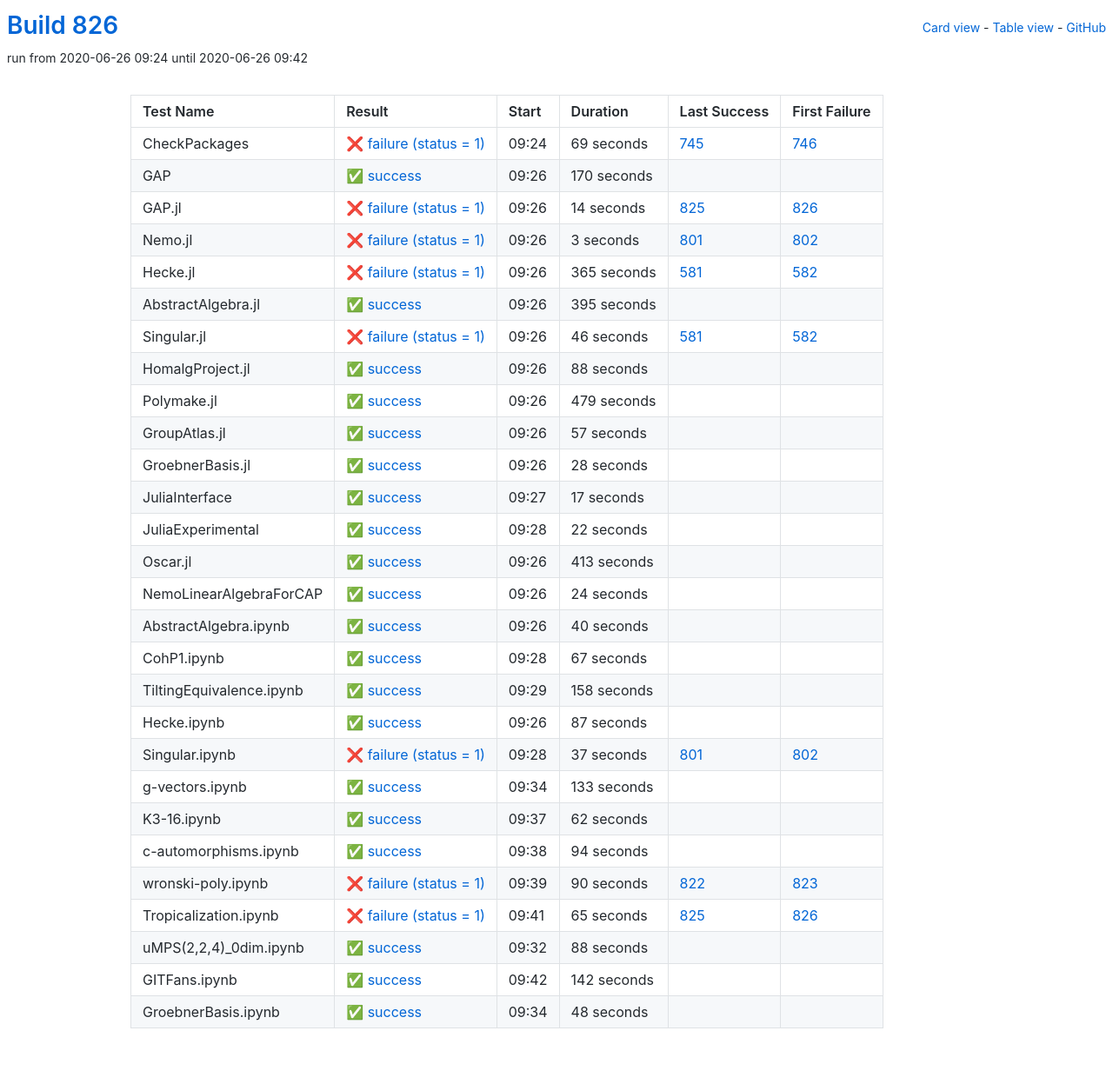
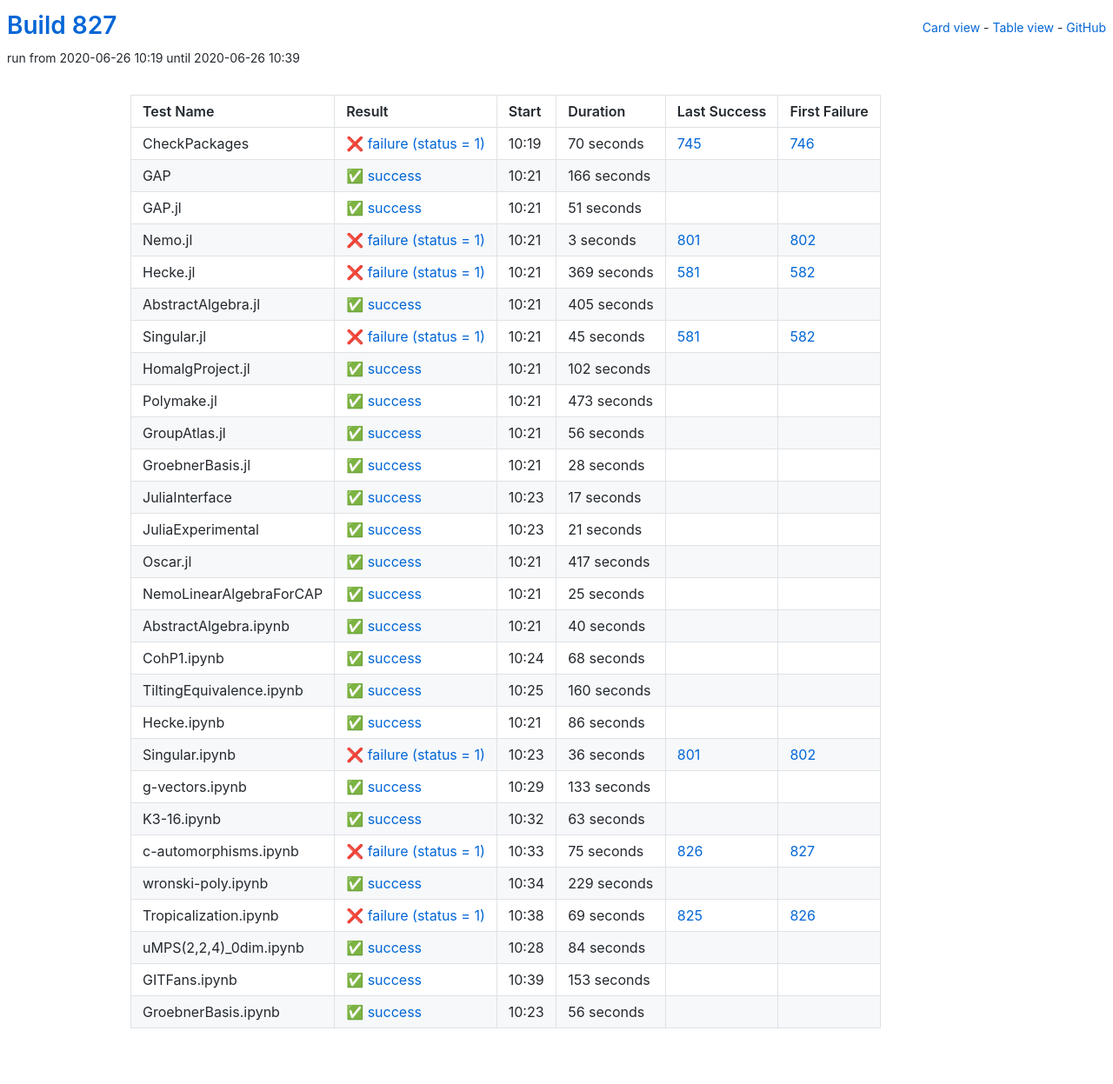
Before and after one commit to oscar-system/oscar-ci-status-1.4, a Jekyll site: the page built from table.html, in a window 1280 px wide. Shown: the whole page at 87% size. Built offline with Jekyll 4.4.1, drawn with Linux system fonts in a browser that asks for light colours.

Commit message:
Build #827

```diff
--- a/_data/ci.yml
+++ b/_data/ci.yml
@@ -1,6 +1,6 @@
 ---
-build: 826
-build_url: https://oscarci.mathematik.uni-kl.de/job/oscar-julia-1.4/826/
+build: 827
+build_url: https://oscarci.mathematik.uni-kl.de/job/oscar-julia-1.4/827/
 job: oscar-julia-1.4
 organization: oscar-system
 repo: oscar-ci-status-1.4
@@ -8,44 +8,44 @@ repourl: https://github.com/oscar-system/oscar-ci-status-1.4
 tests:
 - name: CheckPackages
   id: checkpackages
-  log: https://oscarci.mathematik.uni-kl.de/job/oscar-julia-1.4/826/artifact/logs/build-826/CheckPackages.log
-  start: 2020-06-26 09:24
+  log: https://oscarci.mathematik.uni-kl.de/job/oscar-julia-1.4/827/artifact/logs/build-827/CheckPackages.log
+  start: 2020-06-26 10:19
   success: false
   exitcode: 1
   status: failure
-  duration: 69
+  duration: 70
   last_success: 745
   last_success_url: https://oscarci.mathematik.uni-kl.de/job/oscar-julia-1.4/745/
   first_failure: 746
   first_failure_url: https://oscarci.mathematik.uni-kl.de/job/oscar-julia-1.4/746/
 - name: GAP
   id: gap
-  log: https://oscarci.mathematik.uni-kl.de/job/oscar-julia-1.4/826/artifact/logs/build-826/GAP.log
-  start: 2020-06-26 09:26
+  log: https://oscarci.mathematik.uni-kl.de/job/oscar-julia-1.4/827/artifact/logs/build-827/GAP.log
+  start: 2020-06-26 10:21
   success: true
   exitcode: 0
   status: success
-  duration: 170
+  duration: 166
   last_success: false
   last_success_url:
   first_failure: false
   first_failure_url:
 - name: GAP.jl
   id: gap-jl
-  log: https://oscarci.mathematik.uni-kl.de/job/oscar-julia-1.4/826/artifact/logs/build-826/GAP.jl.log
-  start: 2020-06-26 09:26
-  success: false
-  exitcode: 1
-  status: failure
-  duration: 14
-  last_success: 825
-  last_success_url: https://oscarci.mathematik.uni-kl.de/job/oscar-julia-1.4/825/
-  first_failure: 826
-  first_failure_url: https://oscarci.mathematik.uni-kl.de/job/oscar-julia-1.4/826/
+  log: https://oscarci.mathematik.uni-kl.de/job/oscar-julia-1.4/827/artifact/logs/build-827/GAP.jl.log
+  start: 2020-06-26 10:21
+  success: true
+  exitcode: 0
+  status: success
+  duration: 51
+  last_success: false
+  last_success_url:
+  first_failure: false
+  first_failure_url:
 - name: Nemo.jl
   id: nemo-jl
-  log: https://oscarci.mathematik.uni-kl.de/job/oscar-julia-1.4/826/artifact/logs/build-826/Nemo.jl.log
-  start: 2020-06-26 09:26
+  log: https://oscarci.mathematik.uni-kl.de/job/oscar-julia-1.4/827/artifact/logs/build-827/Nemo.jl.log
+  start: 2020-06-26 10:21
   success: false
   exitcode: 1
   status: failure
@@ -56,80 +56,80 @@ tests:
   first_failure_url: https://oscarci.mathematik.uni-kl.de/job/oscar-julia-1.4/802/
 - name: Hecke.jl
   id: hecke-jl
-  log: https://oscarci.mathematik.uni-kl.de/job/oscar-julia-1.4/826/artifact/logs/build-826/Hecke.jl.log
-  start: 2020-06-26 09:26
+  log: https://oscarci.mathematik.uni-kl.de/job/oscar-julia-1.4/827/artifact/logs/build-827/Hecke.jl.log
+  start: 2020-06-26 10:21
   success: false
   exitcode: 1
   status: failure
-  duration: 365
+  duration: 369
   last_success: 581
   last_success_url: https://oscarci.mathematik.uni-kl.de/job/oscar-julia-1.4/581/
   first_failure: 582
   first_failure_url: https://oscarci.mathematik.uni-kl.de/job/oscar-julia-1.4/582/
 - name: AbstractAlgebra.jl
   id: abstractalgebra-jl
-  log: https://oscarci.mathematik.uni-kl.de/job/oscar-julia-1.4/826/artifact/logs/build-826/AbstractAlgebra.jl.log
-  start: 2020-06-26 09:26
+  log: https://oscarci.mathematik.uni-kl.de/job/oscar-julia-1.4/827/artifact/logs/build-827/AbstractAlgebra.jl.log
+  start: 2020-06-26 10:21
   success: true
   exitcode: 0
   status: success
-  duration: 395
+  duration: 405
   last_success: false
   last_success_url:
   first_failure: false
   first_failure_url:
 - name: Singular.jl
   id: singular-jl
-  log: https://oscarci.mathematik.uni-kl.de/job/oscar-julia-1.4/826/artifact/logs/build-826/Singular.jl.log
-  start: 2020-06-26 09:26
+  log: https://oscarci.mathematik.uni-kl.de/job/oscar-julia-1.4/827/artifact/logs/build-827/Singular.jl.log
+  start: 2020-06-26 10:21
   success: false
   exitcode: 1
   status: failure
-  duration: 46
+  duration: 45
   last_success: 581
   last_success_url: https://oscarci.mathematik.uni-kl.de/job/oscar-julia-1.4/581/
   first_failure: 582
   first_failure_url: https://oscarci.mathematik.uni-kl.de/job/oscar-julia-1.4/582/
 - name: HomalgProject.jl
   id: homalgproject-jl
-  log: https://oscarci.mathematik.uni-kl.de/job/oscar-julia-1.4/826/artifact/logs/build-826/HomalgProject.jl.log
-  start: 2020-06-26 09:26
+  log: https://oscarci.mathematik.uni-kl.de/job/oscar-julia-1.4/827/artifact/logs/build-827/HomalgProject.jl.log
+  start: 2020-06-26 10:21
   success: true
   exitcode: 0
   status: success
-  duration: 88
+  duration: 102
   last_success: false
   last_success_url:
   first_failure: false
   first_failure_url:
 - name: Polymake.jl
   id: polymake-jl
-  log: https://oscarci.mathematik.uni-kl.de/job/oscar-julia-1.4/826/artifact/logs/build-826/Polymake.jl.log
-  start: 2020-06-26 09:26
+  log: https://oscarci.mathematik.uni-kl.de/job/oscar-julia-1.4/827/artifact/logs/build-827/Polymake.jl.log
+  start: 2020-06-26 10:21
   success: true
   exitcode: 0
   status: success
-  duration: 479
+  duration: 473
   last_success: false
   last_success_url:
   first_failure: false
   first_failure_url:
 - name: GroupAtlas.jl
   id: groupatlas-jl
-  log: https://oscarci.mathematik.uni-kl.de/job/oscar-julia-1.4/826/artifact/logs/build-826/GroupAtlas.jl.log
-  start: 2020-06-26 09:26
+  log: https://oscarci.mathematik.uni-kl.de/job/oscar-julia-1.4/827/artifact/logs/build-827/GroupAtlas.jl.log
+  start: 2020-06-26 10:21
   success: true
   exitcode: 0
   status: success
-  duration: 57
+  duration: 56
   last_success: false
   last_success_url:
   first_failure: false
   first_failure_url:
 - name: GroebnerBasis.jl
   id: groebnerbasis-jl
-  log: https://oscarci.mathematik.uni-kl.de/job/oscar-julia-1.4/826/artifact/logs/build-826/GroebnerBasis.jl.log
-  start: 2020-06-26 09:26
+  log: https://oscarci.mathematik.uni-kl.de/job/oscar-julia-1.4/827/artifact/logs/build-827/GroebnerBasis.jl.log
+  start: 2020-06-26 10:21
   success: true
   exitcode: 0
   status: success
@@ -140,8 +140,8 @@ tests:
   first_failure_url:
 - name: JuliaInterface
   id: juliainterface
-  log: https://oscarci.mathematik.uni-kl.de/job/oscar-julia-1.4/826/artifact/logs/build-826/JuliaInterface.log
-  start: 2020-06-26 09:27
+  log: https://oscarci.mathematik.uni-kl.de/job/oscar-julia-1.4/827/artifact/logs/build-827/JuliaInterface.log
+  start: 2020-06-26 10:23
   success: true
   exitcode: 0
   status: success
@@ -152,44 +152,44 @@ tests:
   first_failure_url:
 - name: JuliaExperimental
   id: juliaexperimental
-  log: https://oscarci.mathematik.uni-kl.de/job/oscar-julia-1.4/826/artifact/logs/build-826/JuliaExperimental.log
-  start: 2020-06-26 09:28
+  log: https://oscarci.mathematik.uni-kl.de/job/oscar-julia-1.4/827/artifact/logs/build-827/JuliaExperimental.log
+  start: 2020-06-26 10:23
   success: true
   exitcode: 0
   status: success
-  duration: 22
+  duration: 21
   last_success: false
   last_success_url:
   first_failure: false
   first_failure_url:
 - name: Oscar.jl
   id: oscar-jl
-  log: https://oscarci.mathematik.uni-kl.de/job/oscar-julia-1.4/826/artifact/logs/build-826/Oscar.jl.log
-  start: 2020-06-26 09:26
+  log: https://oscarci.mathematik.uni-kl.de/job/oscar-julia-1.4/827/artifact/logs/build-827/Oscar.jl.log
+  start: 2020-06-26 10:21
   success: true
   exitcode: 0
   status: success
-  duration: 413
+  duration: 417
   last_success: false
   last_success_url:
   first_failure: false
   first_failure_url:
 - name: NemoLinearAlgebraForCAP
   id: nemolinearalgebraforcap
-  log: https://oscarci.mathematik.uni-kl.de/job/oscar-julia-1.4/826/artifact/logs/build-826/NemoLinearAlgebraForCAP.log
-  start: 2020-06-26 09:26
+  log: https://oscarci.mathematik.uni-kl.de/job/oscar-julia-1.4/827/artifact/logs/build-827/NemoLinearAlgebraForCAP.log
+  start: 2020-06-26 10:21
   success: true
   exitcode: 0
   status: success
-  duration: 24
+  duration: 25
   last_success: false
   last_success_url:
   first_failure: false
   first_failure_url:
 - name: AbstractAlgebra.ipynb
   id: abstractalgebra-ipynb
-  log: https://oscarci.mathematik.uni-kl.de/job/oscar-julia-1.4/826/artifact/logs/build-826/AbstractAlgebra.ipynb.log
-  start: 2020-06-26 09:26
+  log: https://oscarci.mathematik.uni-kl.de/job/oscar-julia-1.4/827/artifact/logs/build-827/AbstractAlgebra.ipynb.log
+  start: 2020-06-26 10:21
   success: true
   exitcode: 0
   status: success
@@ -200,56 +200,56 @@ tests:
   first_failure_url:
 - name: CohP1.ipynb
   id: cohp1-ipynb
-  log: https://oscarci.mathematik.uni-kl.de/job/oscar-julia-1.4/826/artifact/logs/build-826/CohP1.ipynb.log
-  start: 2020-06-26 09:28
+  log: https://oscarci.mathematik.uni-kl.de/job/oscar-julia-1.4/827/artifact/logs/build-827/CohP1.ipynb.log
+  start: 2020-06-26 10:24
   success: true
   exitcode: 0
   status: success
-  duration: 67
+  duration: 68
   last_success: false
   last_success_url:
   first_failure: false
   first_failure_url:
 - name: TiltingEquivalence.ipynb
   id: tiltingequivalence-ipynb
-  log: https://oscarci.mathematik.uni-kl.de/job/oscar-julia-1.4/826/artifact/logs/build-826/TiltingEquivalence.ipynb.log
-  start: 2020-06-26 09:29
+  log: https://oscarci.mathematik.uni-kl.de/job/oscar-julia-1.4/827/artifact/logs/build-827/TiltingEquivalence.ipynb.log
+  start: 2020-06-26 10:25
   success: true
   exitcode: 0
   status: success
-  duration: 158
+  duration: 160
   last_success: false
   last_success_url:
   first_failure: false
   first_failure_url:
 - name: Hecke.ipynb
   id: hecke-ipynb
-  log: https://oscarci.mathematik.uni-kl.de/job/oscar-julia-1.4/826/artifact/logs/build-826/Hecke.ipynb.log
-  start: 2020-06-26 09:26
+  log: https://oscarci.mathematik.uni-kl.de/job/oscar-julia-1.4/827/artifact/logs/build-827/Hecke.ipynb.log
+  start: 2020-06-26 10:21
   success: true
   exitcode: 0
   status: success
-  duration: 87
+  duration: 86
   last_success: false
   last_success_url:
   first_failure: false
   first_failure_url:
 - name: Singular.ipynb
   id: singular-ipynb
-  log: https://oscarci.mathematik.uni-kl.de/job/oscar-julia-1.4/826/artifact/logs/build-826/Singular.ipynb.log
-  start: 2020-06-26 09:28
+  log: https://oscarci.mathematik.uni-kl.de/job/oscar-julia-1.4/827/artifact/logs/build-827/Singular.ipynb.log
+  start: 2020-06-26 10:23
   success: false
   exitcode: 1
   status: failure
-  duration: 37
+  duration: 36
   last_success: 801
   last_success_url: https://oscarci.mathematik.uni-kl.de/job/oscar-julia-1.4/801/
   first_failure: 802
   first_failure_url: https://oscarci.mathematik.uni-kl.de/job/oscar-julia-1.4/802/
 - name: g-vectors.ipynb
   id: g-vectors-ipynb
-  log: https://oscarci.mathematik.uni-kl.de/job/oscar-julia-1.4/826/artifact/logs/build-826/g-vectors.ipynb.log
-  start: 2020-06-26 09:34
+  log: https://oscarci.mathematik.uni-kl.de/job/oscar-julia-1.4/827/artifact/logs/build-827/g-vectors.ipynb.log
+  start: 2020-06-26 10:29
   success: true
   exitcode: 0
   status: success
@@ -260,84 +260,84 @@ tests:
   first_failure_url:
 - name: K3-16.ipynb
   id: k3-16-ipynb
-  log: https://oscarci.mathematik.uni-kl.de/job/oscar-julia-1.4/826/artifact/logs/build-826/K3-16.ipynb.log
-  start: 2020-06-26 09:37
+  log: https://oscarci.mathematik.uni-kl.de/job/oscar-julia-1.4/827/artifact/logs/build-827/K3-16.ipynb.log
+  start: 2020-06-26 10:32
   success: true
   exitcode: 0
   status: success
-  duration: 62
+  duration: 63
   last_success: false
   last_success_url:
   first_failure: false
   first_failure_url:
 - name: c-automorphisms.ipynb
   id: c-automorphisms-ipynb
-  log: https://oscarci.mathematik.uni-kl.de/job/oscar-julia-1.4/826/artifact/logs/build-826/c-automorphisms.ipynb.log
-  start: 2020-06-26 09:38
+  log: https://oscarci.mathematik.uni-kl.de/job/oscar-julia-1.4/827/artifact/logs/build-827/c-automorphisms.ipynb.log
+  start: 2020-06-26 10:33
+  success: false
+  exitcode: 1
+  status: failure
+  duration: 75
+  last_success: 826
+  last_success_url: https://oscarci.mathematik.uni-kl.de/job/oscar-julia-1.4/826/
+  first_failure: 827
+  first_failure_url: https://oscarci.mathematik.uni-kl.de/job/oscar-julia-1.4/827/
+- name: wronski-poly.ipynb
+  id: wronski-poly-ipynb
+  log: https://oscarci.mathematik.uni-kl.de/job/oscar-julia-1.4/827/artifact/logs/build-827/wronski-poly.ipynb.log
+  start: 2020-06-26 10:34
   success: true
   exitcode: 0
   status: success
-  duration: 94
+  duration: 229
   last_success: false
   last_success_url:
   first_failure: false
   first_failure_url:
-- name: wronski-poly.ipynb
-  id: wronski-poly-ipynb
-  log: https://oscarci.mathematik.uni-kl.de/job/oscar-julia-1.4/826/artifact/logs/build-826/wronski-poly.ipynb.log
-  start: 2020-06-26 09:39
+- name: Tropicalization.ipynb
+  id: tropicalization-ipynb
+  log: https://oscarci.mathematik.uni-kl.de/job/oscar-julia-1.4/827/artifact/logs/build-827/Tropicalization.ipynb.log
+  start: 2020-06-26 10:38
   success: false
   exitcode: 1
   status: failure
-  duration: 90
-  last_success: 822
-  last_success_url: https://oscarci.mathematik.uni-kl.de/job/oscar-julia-1.4/822/
-  first_failure: 823
-  first_failure_url: https://oscarci.mathematik.uni-kl.de/job/oscar-julia-1.4/823/
-- name: Tropicalization.ipynb
-  id: tropicalization-ipynb
-  log: https://oscarci.mathematik.uni-kl.de/job/oscar-julia-1.4/826/artifact/logs/build-826/Tropicalization.ipynb.log
-  start: 2020-06-26 09:41
-  success: false
-  exitcode: 1
-  status: failure
-  duration: 65
+  duration: 69
   last_success: 825
   last_success_url: https://oscarci.mathematik.uni-kl.de/job/oscar-julia-1.4/825/
   first_failure: 826
   first_failure_url: https://oscarci.mathematik.uni-kl.de/job/oscar-julia-1.4/826/
 - name: uMPS(2,2,4)_0dim.ipynb
   id: umps-2-2-4-0dim-ipynb
-  log: https://oscarci.mathematik.uni-kl.de/job/oscar-julia-1.4/826/artifact/logs/build-826/uMPS-2-2-4-_0dim.ipynb.log
-  start: 2020-06-26 09:32
+  log: https://oscarci.mathematik.uni-kl.de/job/oscar-julia-1.4/827/artifact/logs/build-827/uMPS-2-2-4-_0dim.ipynb.log
+  start: 2020-06-26 10:28
   success: true
   exitcode: 0
   status: success
-  duration: 88
+  duration: 84
   last_success: false
   last_success_url:
   first_failure: false
   first_failure_url:
 - name: GITFans.ipynb
   id: gitfans-ipynb
-  log: https://oscarci.mathematik.uni-kl.de/job/oscar-julia-1.4/826/artifact/logs/build-826/GITFans.ipynb.log
-  start: 2020-06-26 09:42
+  log: https://oscarci.mathematik.uni-kl.de/job/oscar-julia-1.4/827/artifact/logs/build-827/GITFans.ipynb.log
+  start: 2020-06-26 10:39
   success: true
   exitcode: 0
   status: success
-  duration: 142
+  duration: 153
   last_success: false
   last_success_url:
   first_failure: false
   first_failure_url:
 - name: GroebnerBasis.ipynb
   id: groebnerbasis-ipynb
-  log: https://oscarci.mathematik.uni-kl.de/job/oscar-julia-1.4/826/artifact/logs/build-826/GroebnerBasis.ipynb.log
-  start: 2020-06-26 09:34
+  log: https://oscarci.mathematik.uni-kl.de/job/oscar-julia-1.4/827/artifact/logs/build-827/GroebnerBasis.ipynb.log
+  start: 2020-06-26 10:23
   success: true
   exitcode: 0
   status: success
-  duration: 48
+  duration: 56
   last_success: false
   last_success_url:
   first_failure: false
```
Also changed, not shown: README.md.
